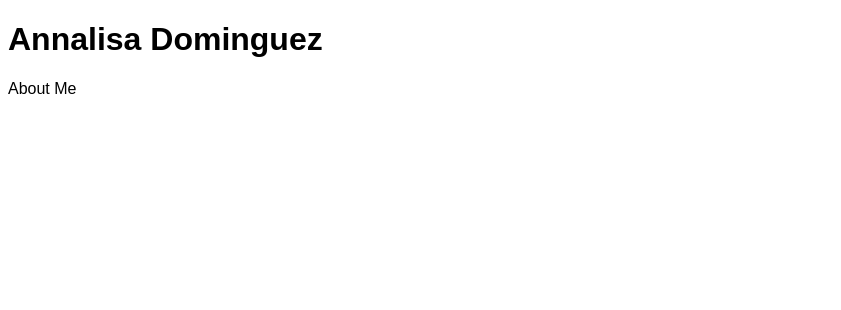
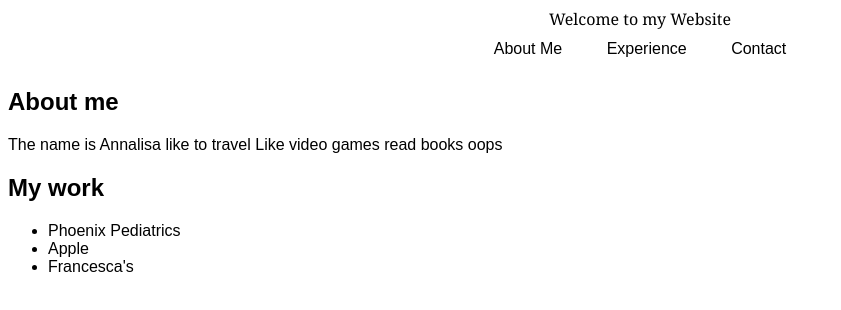
Before and after one commit to annalisadom/annalisaresume, a plain HTML site: page Index.html in a window 1280 px wide. Shown: the whole page, without its empty margins (0-841 px from the left). Drawn offline with Linux system fonts and the light colour scheme.

Commit message:
Update Index.html
added Nav bar and made section Id for about and experince

```diff
--- a/Index.html
+++ b/Index.html
@@ -4,13 +4,31 @@
     <meta charset="UTF-8">
     <meta name="viewport" content="width=device-width, initial-scale=1.0">
     <title>AnnalisaResume</title>
-    <link rel="stylesheet" href="Style.css">
+    <link rel="stylesheet" href="style.css">
     <link rel="script" href="script.js">
 
 </head>
 <body>
-    <h1>Annalisa Dominguez</h1>
-    <p>About Me</p>
+    <header>Welcome to my Website</header>
+    <nav>
+        <ul>
+            <li> <a href="#about">About Me</a> </li>
+            <li> <a href="#experience">Experience</a> </li>
+            <li> <a href="#contact">Contact</a> </li>
+        </ul>
+    </nav>
+    <section id="#about">
+        <h1>About me</h1>
+        <p1>The name is Annalisa like to travel Like video games read books oops</p1></section>
+    <section id="#experience">
+    <h1>My work</h1>
+    <ul>
+        <li>Phoenix Pediatrics</li>
+        <li>Apple</li>
+        <li>Francesca's</li>
+
+    </ul>
+    </section>
 
 </body>
 </html>
```
